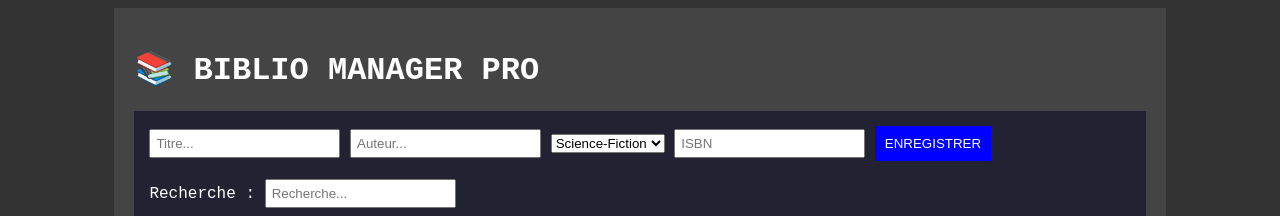
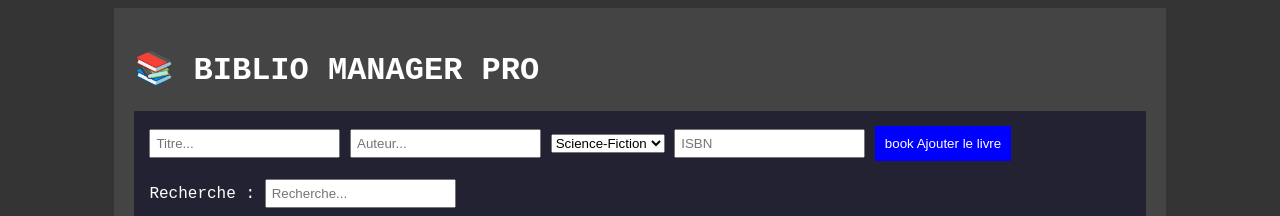
Before and after one commit to Martinien07/Projet_BiblioTech_final, a plain HTML site: page index.html in a window 1280 px wide. Shown: the top 216 px of the page. Drawn offline with Linux system fonts and the light colour scheme.

Commit message:
Update button text and type in index.html
J'ai modifié le bouton Enregistrer pour le rendre plus clair et plus accessible

```diff
--- a/index.html
+++ b/index.html
@@ -20,7 +20,7 @@
                 <option value="3">Roman</option>
             </select>
             <input type="text" id="inputIsbn" placeholder="ISBN">
-            <button class="btn-add" id="btn_save">ENREGISTRER</button>
+            <button type="submit" class="btn-add" id="btn_save">book Ajouter le livre</button>
             <br><br>
             Recherche : <input type="text" id="inp_search" placeholder="Recherche...">
         </div>
```
